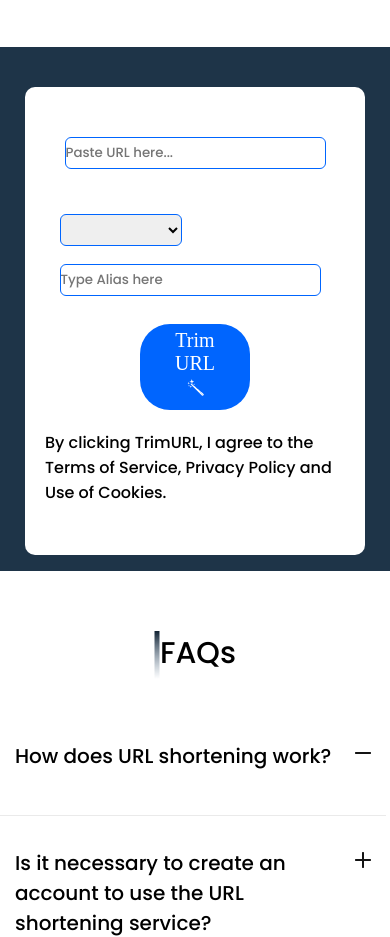
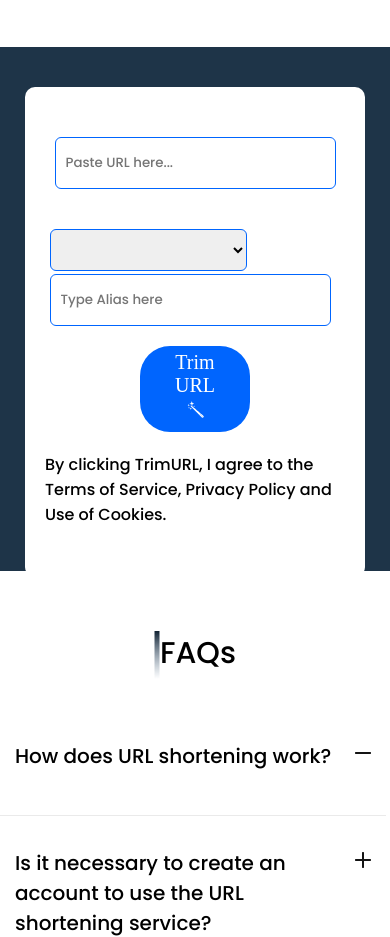
Before and after one commit to Olujonwo/Landing-Page, a plain HTML site: page index.html in a window 390 px wide. Shown: the part 4001-4938 px from the top of the page. Drawn offline with nearby package versions, Linux system fonts and the light colour scheme.

Commit message:
first commit

```diff
--- a/style.css
+++ b/style.css
@@ -441,6 +441,7 @@ header {
     border: #0065FE solid 1px;
     border-radius: 6px;
     height: 30px;
+    padding: 10px;
 }
 .clicke {
     border-radius: 10px;
@@ -500,14 +501,16 @@ header {
     }
     .drop1 {
         line-height: 50px;
+
     }
+
 }
 
 .paste1 {
     border: #0065FE solid 1px;
     border-radius: 6px;
     width: 120px;
-    height: 30px;
+    height: 40px;
 }
 .drop {
     display: flex;
@@ -604,6 +607,10 @@ header {
     .clicke {
         padding: 50px 115px;
     }
+    .paste1 {
+        width: 195px;
+        height: 40px;
+    }
 }
 .picture1 {
     height: 200px;
```
